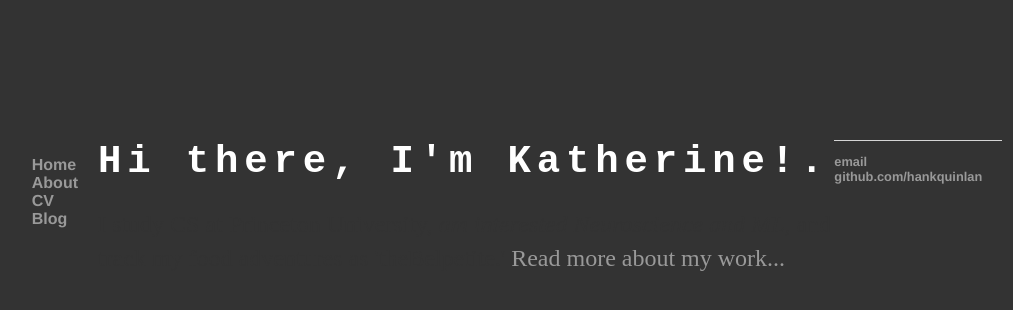
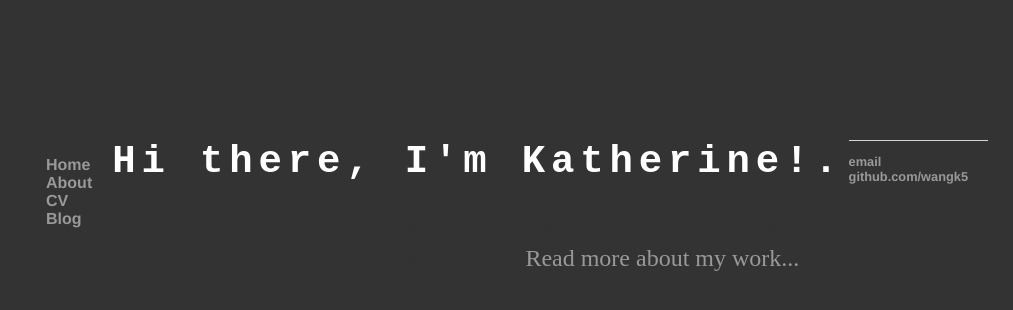
Before and after one commit to wangk5/wangk5.github.io, a Jekyll site: the page built from index.html, in a window 1280 px wide. Shown: the top 310 px of the page, without its empty margins (123-1136 px from the left). Built offline with Jekyll 4.4.1, drawn with Linux system fonts in a browser that asks for light colours.

Commit message:
Update default.html

```diff
--- a/_layouts/default.html
+++ b/_layouts/default.html
@@ -11,7 +11,7 @@
 	        		<li><a href="/">Home</a></li>
 		        	<li><a href="/about">About</a></li>
 	        		<li><a href="/cv">CV</a></li>
-	        		<li><a href="/blog">Blog</a></li>
+	        		<li><a href="/projects">Blog</a></li>
 	    		</ul>
 			</nav>
 			<div class="container">
@@ -21,8 +21,8 @@
 			</div><!-- /.container -->
 			<footer>
 	    		<ul>
-	        		<li><a href="mailto:hankquinlanhub@gmail.com">email</a></li>
-	        		<li><a href="https://github.com/hankquinlan">github.com/hankquinlan</a></li>
+	        		<li><a href="mailto:kjwang@princeton.edu">email</a></li>
+	        		<li><a href="https://github.com/wangk5">github.com/wangk5</a></li>
 				</ul>
 			</footer>
 		</body>
```
